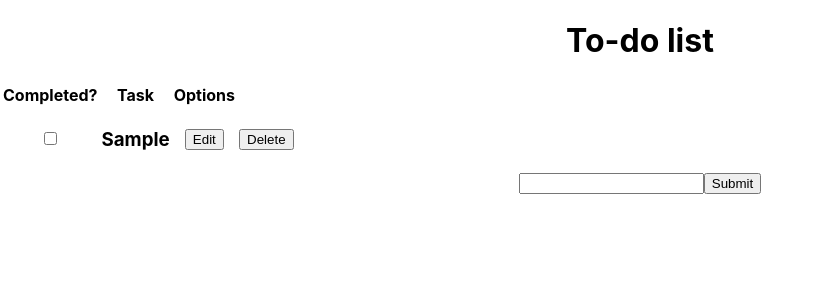
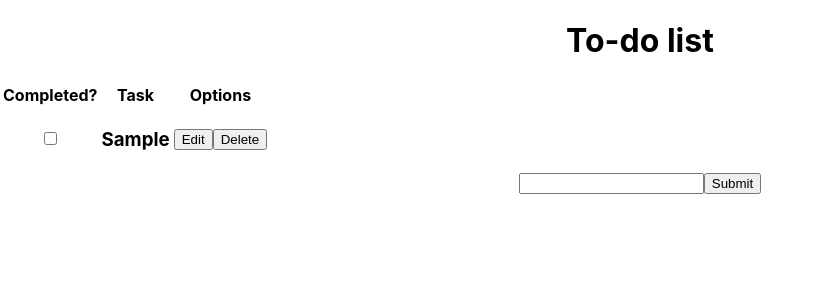
Before and after one commit to jimmywutangclan/react_todos, a React (Create React App) app: page / in a window 1280 px wide. Both pictures are taken after typing "Sample" into the empty fields and a click on the button "Submit". Shown: the top 300 px of the page, without its empty margins (0-820 px from the left). Built offline with nearby package versions, Linux system fonts and the light colour scheme.

Commit message:
Changed edit and delete buttons to be on the same column

```diff
--- a/src/Components/TaskItem.js
+++ b/src/Components/TaskItem.js
@@ -44,8 +44,10 @@ export default class TaskItem extends Component {
                         <button type="submit">Submit edit</button>
                     </form> : <h3 className={this.props.task.completed ? 'completed' : 'not-completed'}>{this.props.task.task}</h3> }
                 </td>
-                <td><button onClick={this.toggleEdit}>Edit</button></td>
-                <td><button onClick={this.deleteItem}>Delete</button></td>
+                <td>
+                    <button onClick={this.toggleEdit}>Edit</button>
+                    <button onClick={this.deleteItem}>Delete</button>
+                </td>
             </tr>
         )
     }
```
